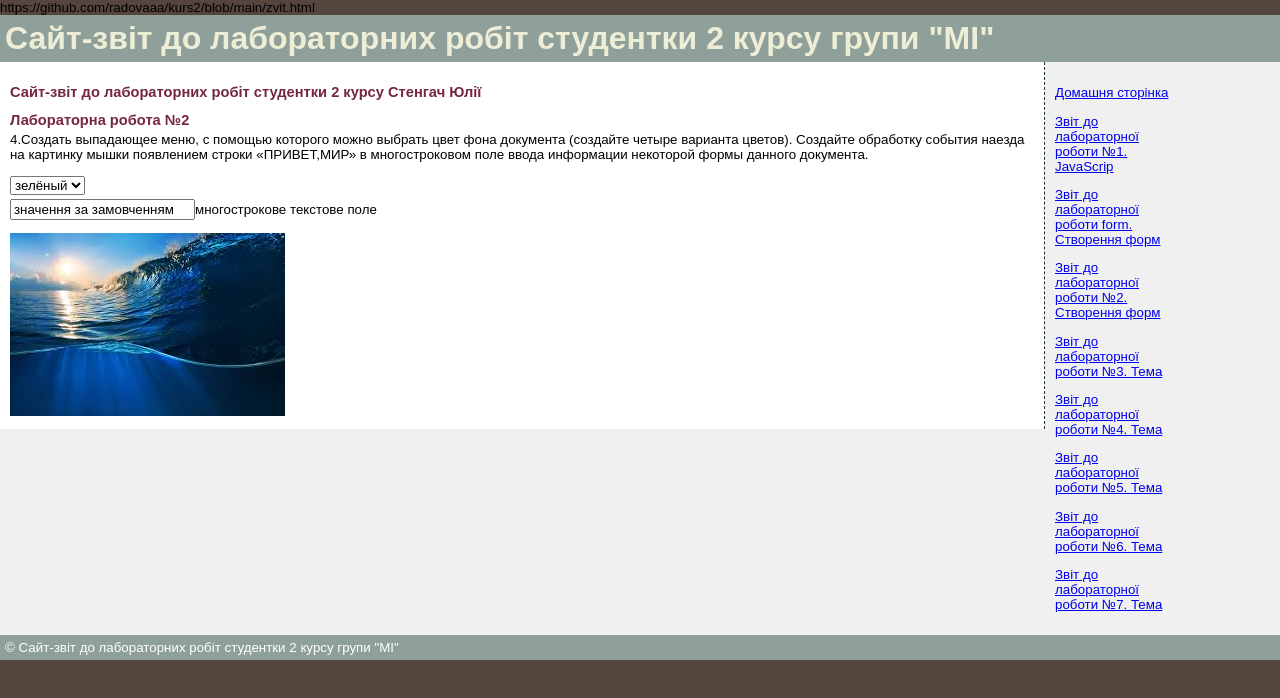
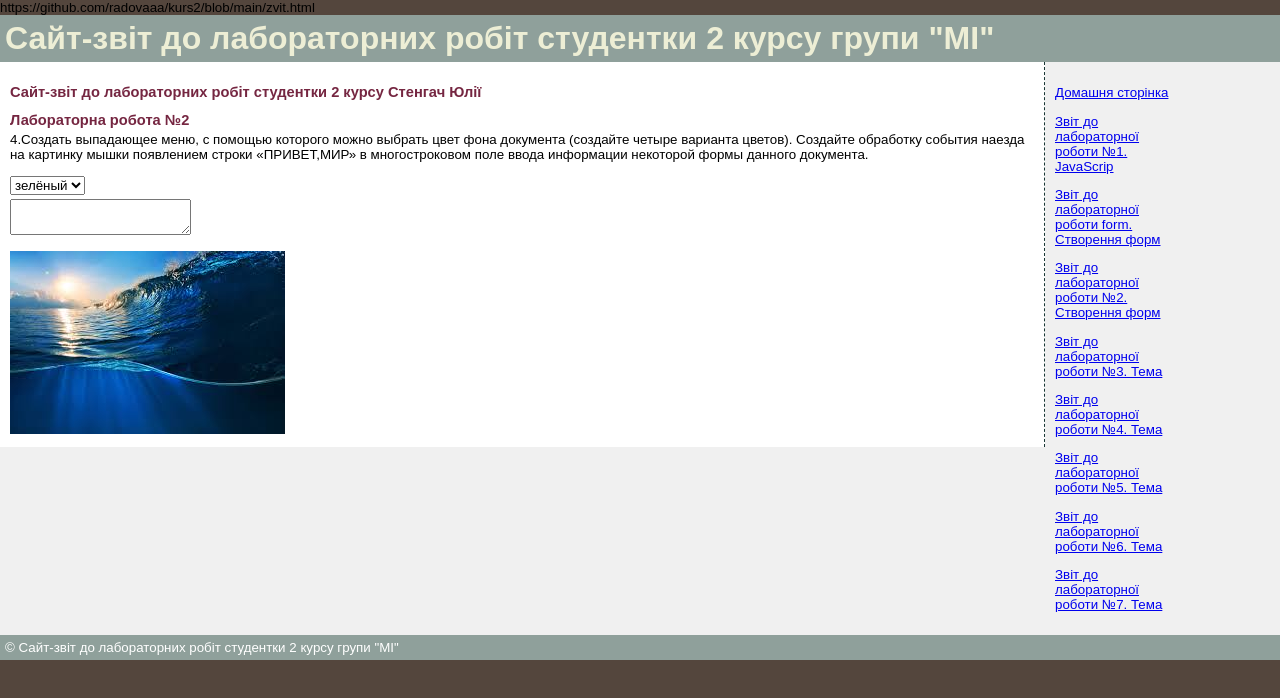
Before and after one commit to radovaaa/kurs2, a plain HTML site: page lab2.html in a window 1280 px wide. Drawn offline with Linux system fonts and the light colour scheme; a script that the page names is missing.

Commit message:
Update lab2.html

```diff
--- a/lab2.html
+++ b/lab2.html
@@ -100,7 +100,7 @@ document.getElementById("tt1").value="Привет, Мир!!!";
 <option value="option3">жёлтый</option>
 <option value="option4">голубой</option>
 </select>
-    <p><input type="text" name="tx1" id="tt1" value="значення за замовченням">многострокове текстове поле</p>
+    <p><textarea name="Многострокове текстове поле" id="tt1"></textarea></p>
    </form>
    <img src="pic1.jpeg" alt="Picture" id="pic1" onmouseover="r()">
     </div>
```
